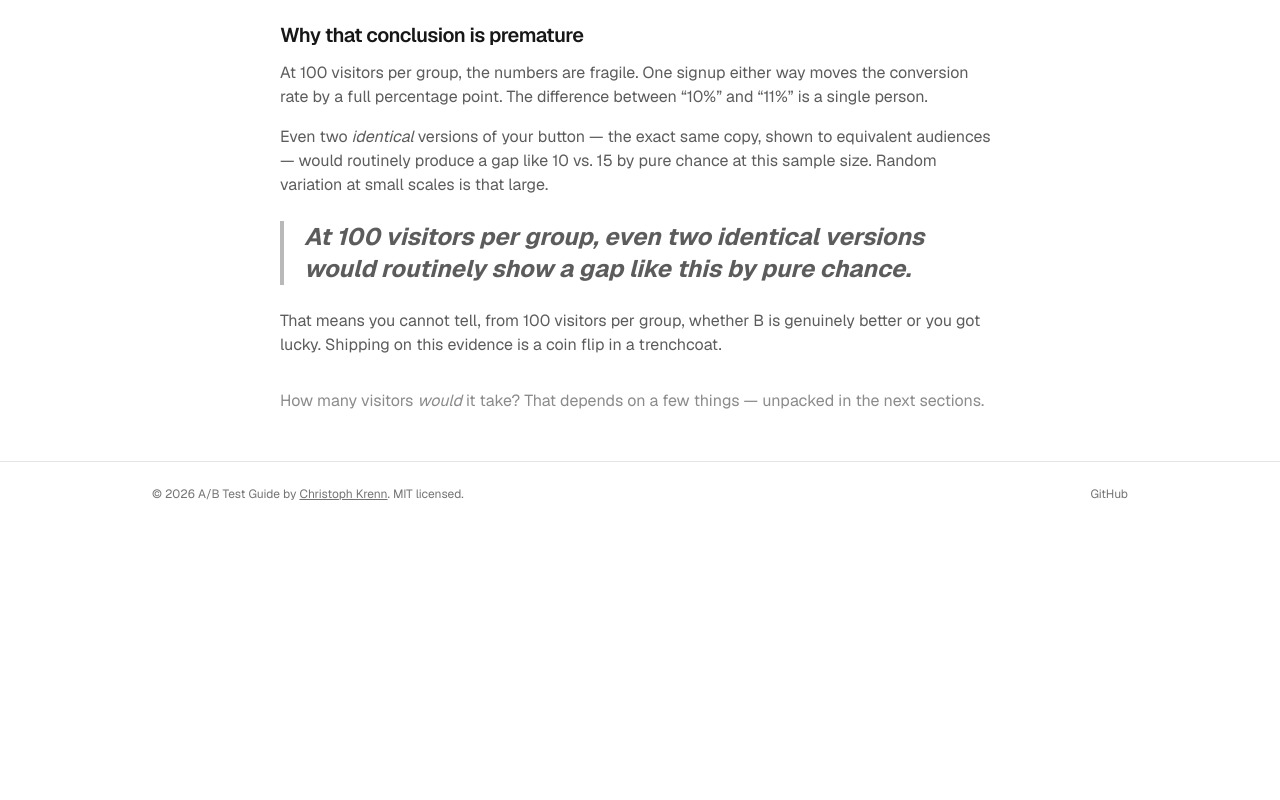
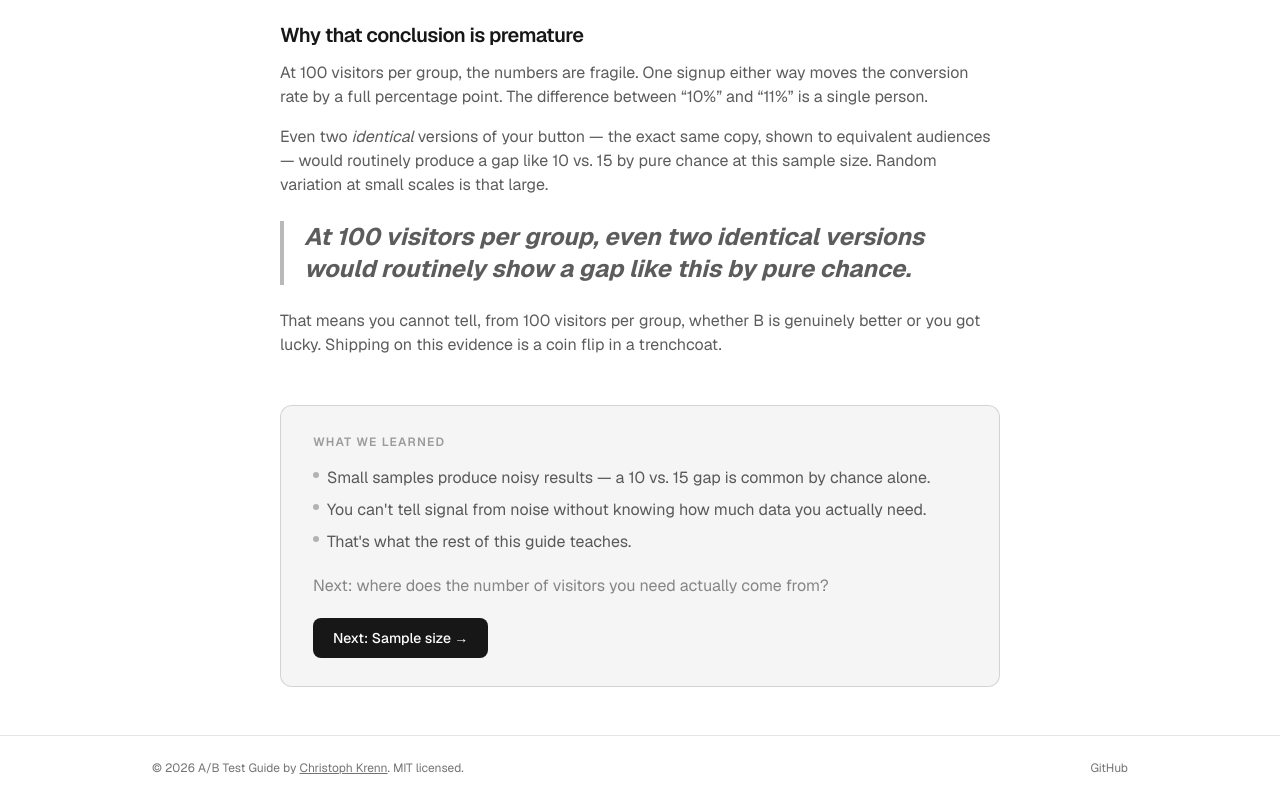
Before and after one commit to codedebugrepeat/ab-test-guide, a Next.js app: page /why-you-cant-trust-your-experiment in a window 1280 px wide. Shown: the part 2201-3001 px from the top of the page. Before the commit the page ends 2727 px from the top, so only its background shows below. Built offline with nearby package versions, Linux system fonts and the light colour scheme.

Commit message:
Add section footer component

```diff
--- a/app/why-you-cant-trust-your-experiment/page.tsx
+++ b/app/why-you-cant-trust-your-experiment/page.tsx
@@ -3,6 +3,7 @@ import { Container } from "@/components/container";
 import { CaseStudyCallout } from "@/components/tutorial/case-study-callout";
 import { MarbleSamplingWidget } from "@/components/tutorial/marble-sampling-widget";
 import { Quote } from "@/components/tutorial/quote";
+import { SectionFooter } from "@/components/tutorial/section-footer";
 
 export const metadata: Metadata = {
   title: "A/B Testing — From Zero to Confident",
@@ -128,10 +129,15 @@ export default function Section1Page() {
         </p>
       </div>
 
-      <p className="mt-8 text-foreground/50">
-        How many visitors <em>would</em> it take? That depends on a few
-        things — unpacked in the next sections.
-      </p>
+      <SectionFooter
+        summary={[
+          "Small samples produce noisy results — a 10 vs. 15 gap is common by chance alone.",
+          "You can't tell signal from noise without knowing how much data you actually need.",
+          "That's what the rest of this guide teaches.",
+        ]}
+        teaserText="Next: where does the number of visitors you need actually come from?"
+        nextLabel="Next: Sample size →"
+      />
     </Container>
   );
 }
--- /dev/null
+++ b/components/tutorial/section-footer.tsx
@@ -0,0 +1,36 @@
+"use client";
+
+interface SectionFooterProps {
+  summary: string[];
+  teaserText: string;
+  nextLabel: string;
+}
+
+export function SectionFooter({
+  summary,
+  teaserText,
+  nextLabel,
+}: SectionFooterProps) {
+  return (
+    <div className="mt-12 rounded-xl border border-foreground/15 bg-foreground/[0.04] px-8 py-7">
+      <p className="text-xs font-semibold uppercase tracking-widest text-foreground/40">
+        What we learned
+      </p>
+      <ul className="mt-4 space-y-2">
+        {summary.map((item, i) => (
+          <li key={i} className="flex gap-2 text-foreground/70">
+            <span className="mt-1.5 h-1.5 w-1.5 shrink-0 rounded-full bg-foreground/30" />
+            <span>{item}</span>
+          </li>
+        ))}
+      </ul>
+      <p className="mt-5 text-foreground/50">{teaserText}</p>
+      <button
+        onClick={() => {}}
+        className="mt-5 rounded-lg bg-foreground px-5 py-2.5 text-sm font-medium text-background"
+      >
+        {nextLabel}
+      </button>
+    </div>
+  );
+}
```
